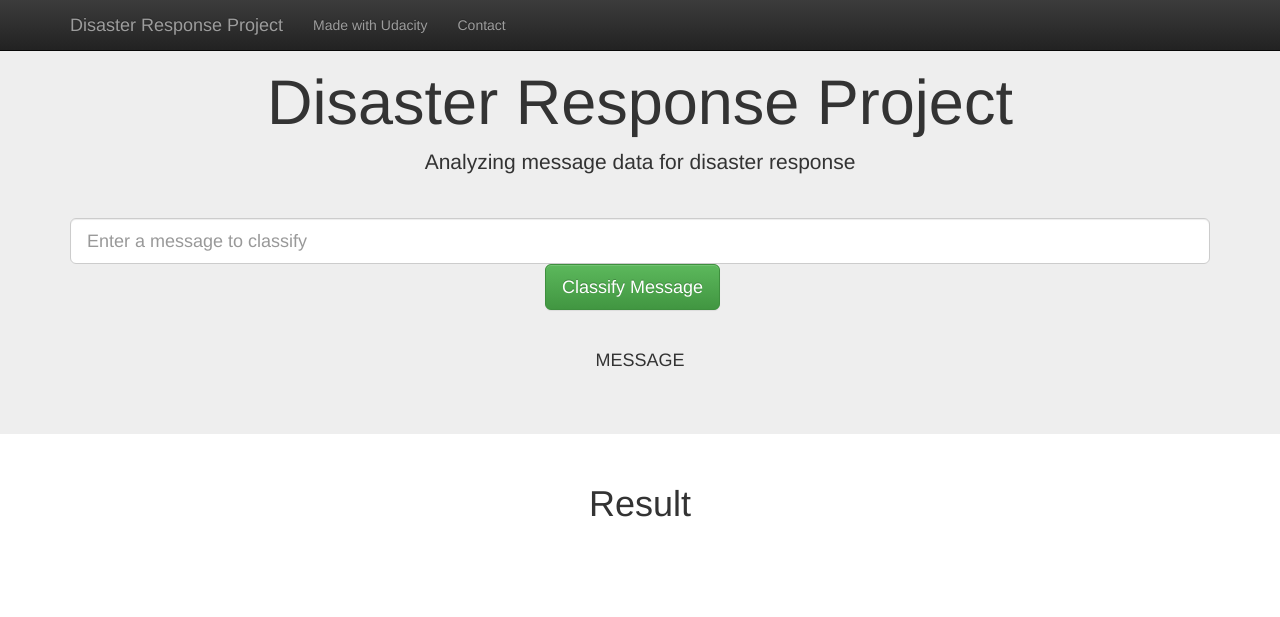
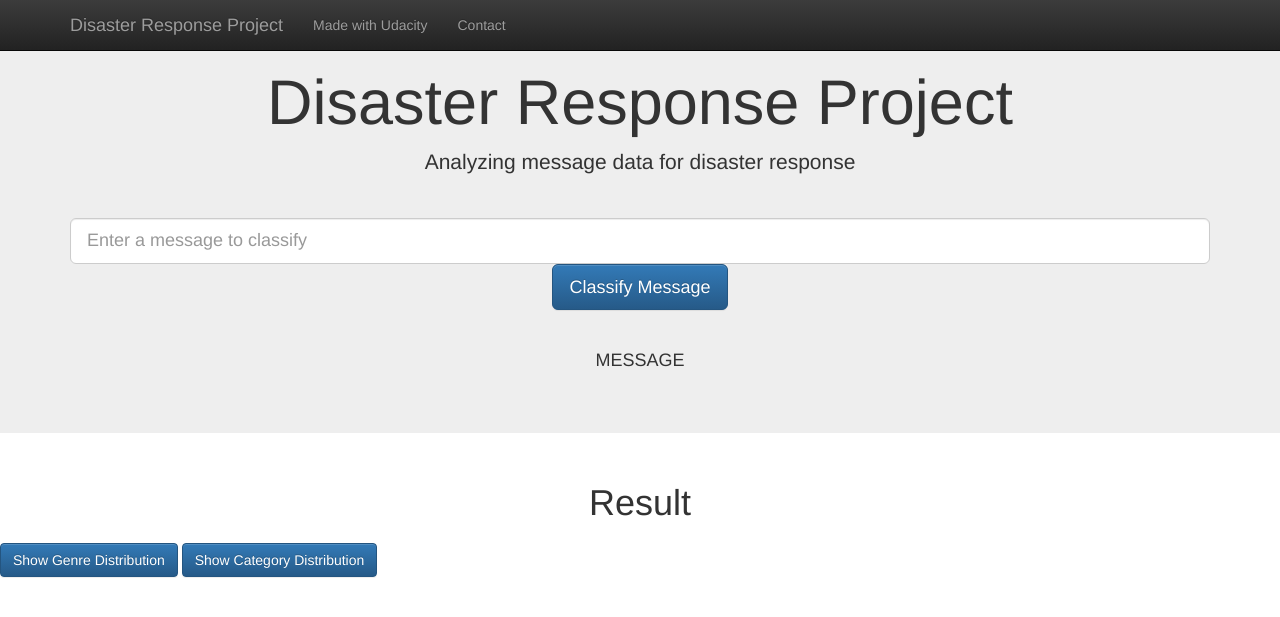
Before and after one commit to haripriyaramesh/DisasterResponse, a Flask app: template app/templates/go.html in a window 1280 px wide. Shown: the top 617 px of the page. Run offline with Flask 3, Linux system fonts and the light colour scheme; the template is opened without the code that fills it, so the values that code supplies are empty; parts of the project's set-up code (start-up, migrations or seed data) failed here and were passed over; some libraries are stand-ins or nearby versions.

Commit message:
added buttons to display one graph at a time

```diff
--- a/app/templates/master.html
+++ b/app/templates/master.html
@@ -1,11 +1,10 @@
-<!doctype html>
+<!DOCTYPE html>
 <html lang="en">
 <head>
     <meta charset="utf-8">
     <meta http-equiv="X-UA-Compatible" content="IE=edge">
     <meta name="viewport" content="width=device-width, initial-scale=1">
-
-    <title>Disasters</title>
+    <title>Disaster Response Project</title>
 
     <link rel="stylesheet" href="https://maxcdn.bootstrapcdn.com/bootstrap/3.3.7/css/bootstrap.min.css" integrity="sha384-BVYiiSIFeK1dGmJRAkycuHAHRg32OmUcww7on3RYdg4Va+PmSTsz/K68vbdEjh4u" crossorigin="anonymous">
     <link rel="stylesheet" href="https://maxcdn.bootstrapcdn.com/bootstrap/3.3.7/css/bootstrap-theme.min.css" integrity="sha384-rHyoN1iRsVXV4nD0JutlnGaslCJuC7uwjduW9SVrLvRYooPp2bWYgmgJQIXwl/Sp" crossorigin="anonymous">
@@ -29,19 +28,18 @@
     </div>
 </nav>
 
-
 <div class="jumbotron">
     <div class="container">
         <h1 class="text-center">Disaster Response Project</h1>
-        <p class="text-center">Analyzing message data for disaster response</p>
+        <p class="lead text-center">Analyzing message data for disaster response</p>
         <hr />
 
         <div class="row">
             <div class="col-lg-12 form-group-lg">
                 <form action="/go" method="get">
                     <input type="text" class="form-control form-control-lg" name="query" placeholder="Enter a message to classify">
-                    <div class="col-lg-offset-5">
-                        <button type="submit" class="btn btn-lg btn-success">Classify Message</button>
+                    <div class="text-center">
+                        <button type="submit" class="btn btn-primary btn-lg">Classify Message</button>
                     </div>
                 </form>
             </div>
@@ -59,22 +57,31 @@
         </div>
     {% endblock %}
 
+    <button id="showGraph1" class="btn btn-primary">Show Genre Distribution</button>
+    <button id="showGraph2" class="btn btn-primary">Show Category Distribution</button>
+
     {% for id in ids %}
-        <div id="{{id}}"></div>
+        <div id="{{id}}" style="display: none;"></div>
     {% endfor %}
-
-
 
 </div>
 
 <script type="text/javascript">
-
-    const graphs = {{graphJSON | safe}};
-    const ids = {{ids | safe}};
-    for(let i in graphs) {
+    const graphs = {{ graphJSON | safe }};
+    const ids = {{ ids | safe }};
+    for (let i in graphs) {
         Plotly.newPlot(ids[i], graphs[i].data, graphs[i].layout);
     }
 
+    $("#showGraph1").click(function () {
+        $("#graph-0").show();
+        $("#graph-1").hide();
+    });
+
+    $("#showGraph2").click(function () {
+        $("#graph-0").hide();
+        $("#graph-1").show();
+    });
 </script>
 
 </body>
```
